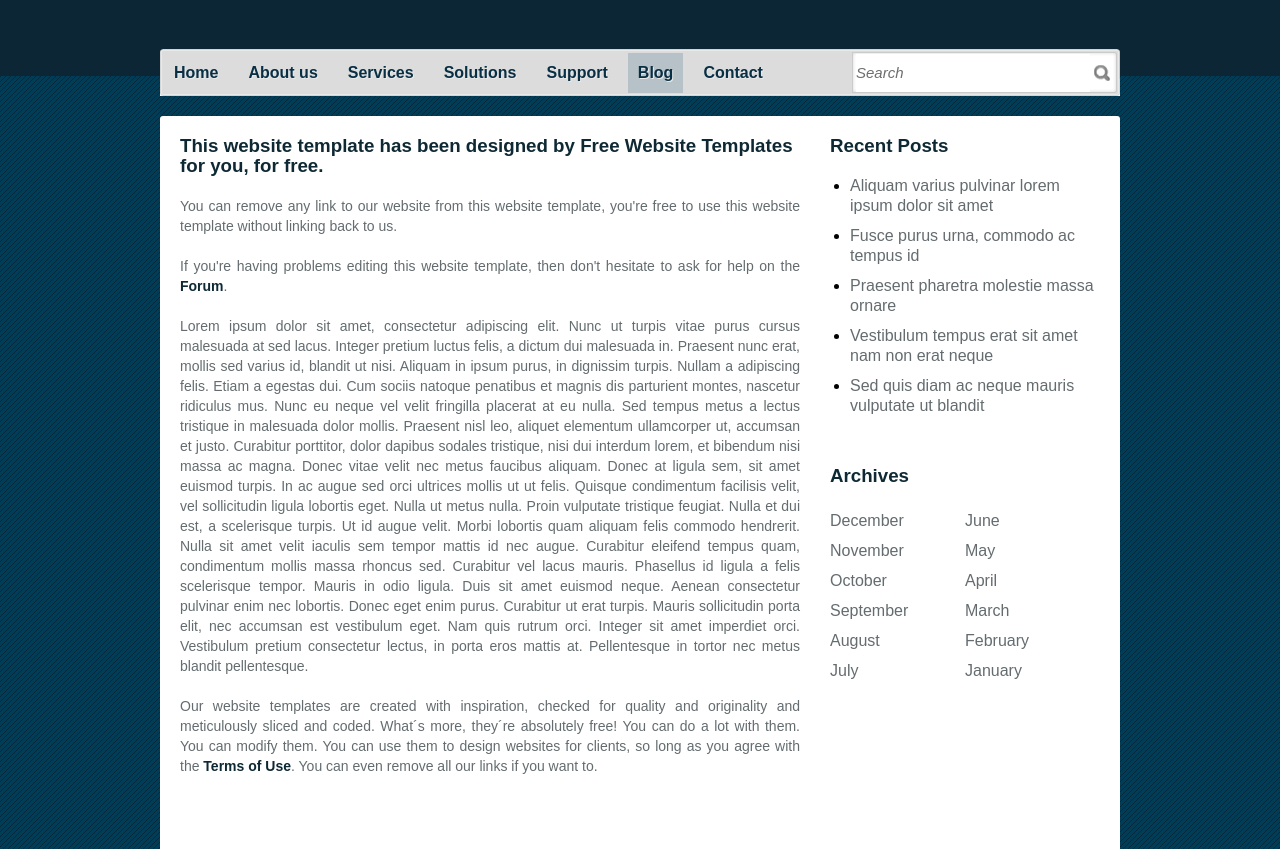
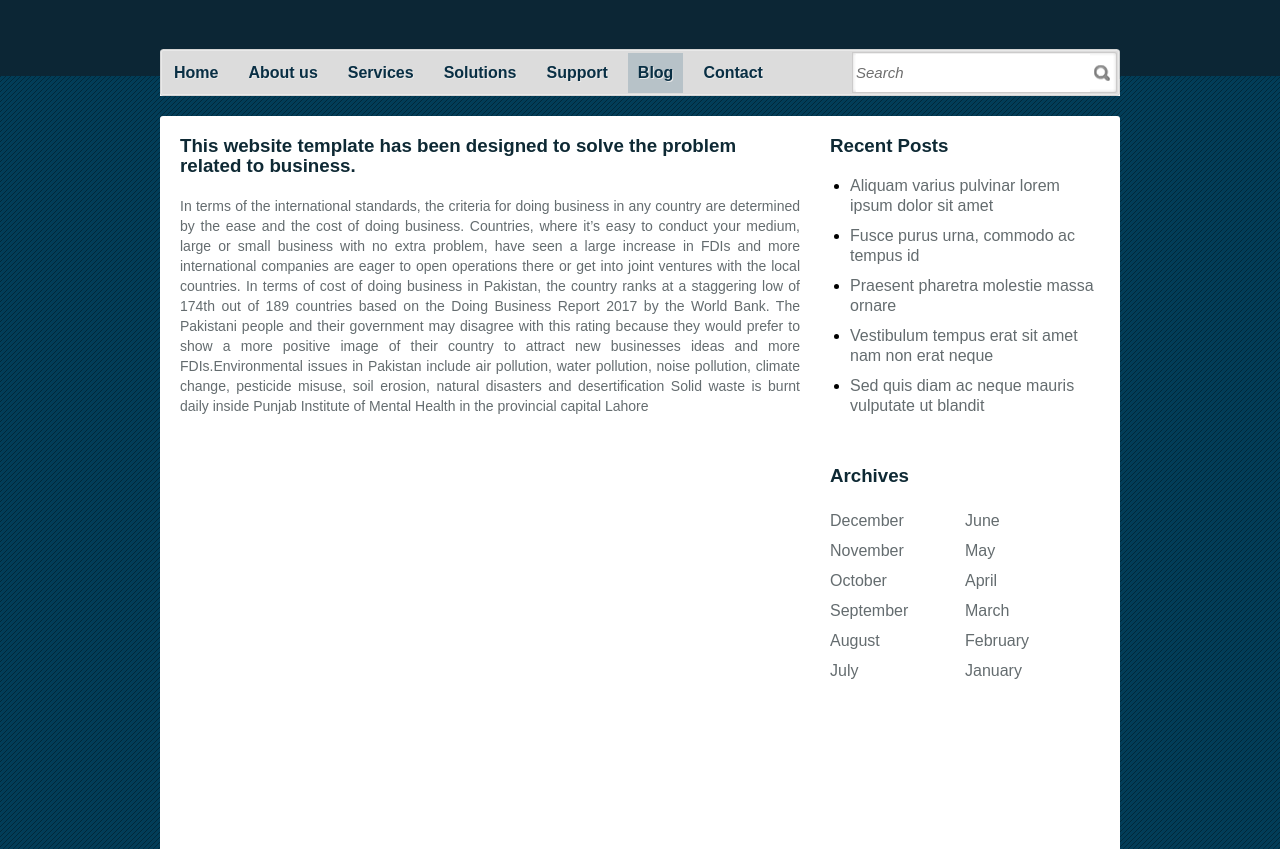
Before and after one commit to AfaqJanjua/web-assignment, a plain HTML site: page businesssolutions/blog.html in a window 1280 px wide. Shown: the part 103-952 px from the top of the page. Drawn offline with Linux system fonts and the light colour scheme.

Commit message:
Update blog.html

```diff
--- a/businesssolutions/blog.html
+++ b/businesssolutions/blog.html
@@ -63,20 +63,15 @@
 					</div>
 				</div>
 				<div class="section">
-					<h3>This website template has been designed by <a href="http://www.freewebsitetemplates.com/">Free Website Templates</a> for you, for free.</h3>
-					<p>You can remove any link to our website from this website template, you're free to use this website template without linking back to us.</p>
-					<p>If you're having problems editing this website template, then don't hesitate to ask for help on the <a href="http://www.freewebsitetemplates.com/forum/">Forum</a>.</p>
-					<p>Lorem ipsum dolor sit amet, consectetur adipiscing elit. Nunc ut turpis vitae purus cursus malesuada at sed lacus. Integer pretium luctus felis, a dictum dui malesuada in. Praesent nunc erat, mollis sed varius id,
-						blandit ut nisi. Aliquam in ipsum purus, in dignissim turpis. Nullam a adipiscing felis. Etiam a egestas dui. Cum sociis natoque penatibus et magnis dis parturient montes, nascetur ridiculus mus. Nunc eu neque vel
-						velit fringilla placerat at eu nulla. Sed tempus metus a lectus tristique in malesuada dolor mollis. Praesent nisl leo, aliquet elementum ullamcorper ut, accumsan et justo. Curabitur porttitor, dolor dapibus sodales
-						tristique, nisi dui interdum lorem, et bibendum nisi massa ac magna. Donec vitae velit nec metus faucibus aliquam. Donec at ligula sem, sit amet euismod turpis. In ac augue sed orci ultrices mollis ut ut felis. Quisque
-						condimentum facilisis velit, vel sollicitudin ligula lobortis eget. Nulla ut metus nulla. Proin vulputate tristique feugiat. Nulla et dui est, a scelerisque turpis. Ut id augue velit. Morbi lobortis quam aliquam felis
-						commodo hendrerit. Nulla sit amet velit iaculis sem tempor mattis id nec augue. Curabitur eleifend tempus quam, condimentum mollis massa rhoncus sed. Curabitur vel lacus mauris. Phasellus id ligula a felis scelerisque
-						tempor. Mauris in odio ligula. Duis sit amet euismod neque. Aenean consectetur pulvinar enim nec lobortis. Donec eget enim purus. Curabitur ut erat turpis. Mauris sollicitudin porta elit, nec accumsan est vestibulum eget.
-						Nam quis rutrum orci. Integer sit amet imperdiet orci. Vestibulum pretium consectetur lectus, in porta eros mattis at. Pellentesque in tortor nec metus blandit pellentesque.</p>
-					<p>Our website templates are created with inspiration, checked for quality and originality and meticulously sliced and coded. What&acute;s more, they&acute;re
-						absolutely free! You can do a lot with them. You can modify them. You can use them to design websites for clients, so long as you agree with
-						the <a href="http://www.freewebsitetemplates.com/about/termsofuse/">Terms of Use</a>. You can even remove all our links if you want to.</p>
+					<h3>This website template has been designed to solve the problem related to business.</h3>
+
+
+					<p>In terms of the international standards, the criteria for doing business in any country are determined by the ease and the cost of doing business. Countries, where it’s easy to conduct your medium, large or small business with no extra problem, have seen a large increase in FDIs and more international companies are eager to open operations there or get into joint ventures with the local countries. In terms of cost of doing business in Pakistan, the country ranks at a staggering low of 174th out of 189 countries based on the Doing Business Report 2017 by the World Bank. The Pakistani people and their government may disagree with this rating because they would prefer to show a more positive image of their country to attract new businesses ideas and more FDIs.Environmental issues in Pakistan include air pollution, water pollution, noise pollution, climate change, pesticide misuse, soil erosion, natural disasters and desertification
+                                           Solid waste is burnt daily inside Punjab Institute of Mental Health in the provincial capital Lahore
+                                              </p>
+
+
+
 				</div>
 			</div>
 		</div>
```
